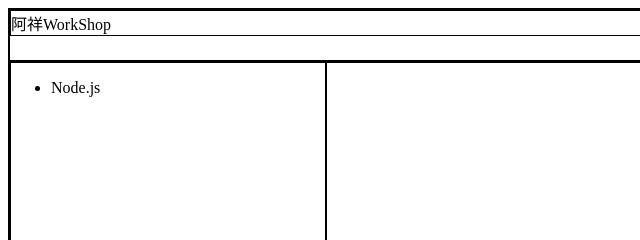
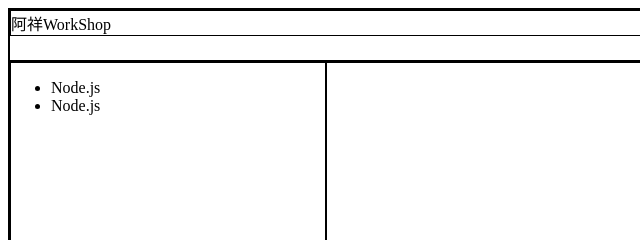
Before and after one commit to orientalist/orientalist.github.io, a plain HTML site: page index.html in a window 1280 px wide. Shown: the top 240 px of the page, 0-640 px from the left. Drawn offline with nearby package versions, Linux system fonts and the light colour scheme.

Commit message:
Adjust logy of opening render page

```diff
--- a/index.html
+++ b/index.html
@@ -15,8 +15,13 @@
         </div>
         <div id="contentBody">
             <div id="leftSideMenu">
-                <ul class="rsRoot">
-                    <li><span data-rs="node">Node.js</span>
+                <ul>
+                    <li class="rsRoot"><span data-rs="node">Node.js</span>
+                        <ul>
+                            <li><span data-rs="whatIsNode.html">什麼是Node.js</span></li>
+                        </ul>
+                    </li>
+                    <li class="rsRoot"><span data-rs="node">Node.js</span>
                         <ul>
                             <li><span data-rs="whatIsNode.html">什麼是Node.js</span></li>
                         </ul>
@@ -33,7 +38,6 @@
             $("#leftSideMenu ul li ul li").hide();
             var li=$($(this).parent('li')[0]);
             li.show();
-            console.log(li.children('ul').length);
             if(li.children('ul').length<=0){
                 var url="";
                 var rss=$(this).offsetParent('.rsRoot').find('span');
```
Also changed, not shown: pages/node/whatIsNode.html (+1 -1 lines).
